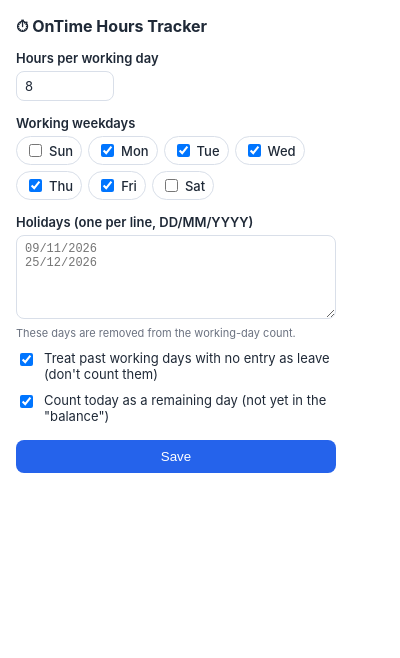
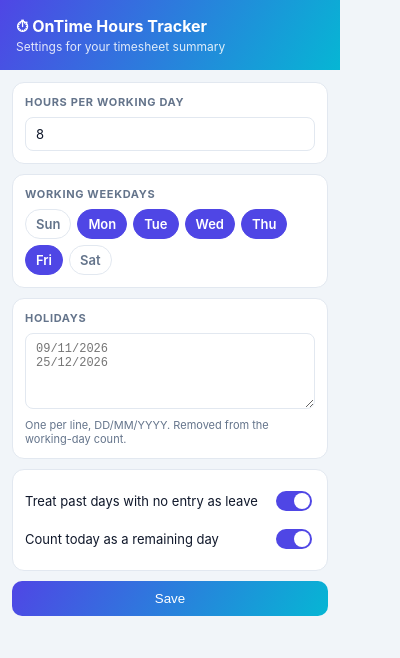
Before and after one commit to saubhagya-vishwakarma-simform/ontime-hours-tracker, a browser extension: page src/popup.html in a window 400 px wide. Drawn offline with Linux system fonts and the light colour scheme.

Commit message:
Redesign panel/popup, new KPI set
Co-Authored-By: Claude Sonnet 5.5 <noreply@anthropic.com>

```diff
--- a/src/popup.html
+++ b/src/popup.html
@@ -3,44 +3,49 @@
 <head>
 <meta charset="utf-8">
 <style>
-  :root { --text:#1f2937; --muted:#6b7280; --line:#d9dfe9; --bg:#fff; --accent:#2563eb; }
-  @media (prefers-color-scheme: dark) { :root { --text:#e5e9f2; --muted:#9aa4b8; --line:#34405a; --bg:#1b2130; --accent:#60a5fa; } }
-  body { width:320px; margin:0; padding:16px; background:var(--bg); color:var(--text); font:13px -apple-system,"Segoe UI",Roboto,Arial,sans-serif; }
-  h1 { font-size:16px; margin:0 0 4px; }
-  label { display:block; margin:14px 0 5px; font-weight:600; }
-  input, textarea { background:transparent; color:var(--text); border:1px solid var(--line); border-radius:8px; padding:6px 8px; font:inherit; }
-  input:focus, textarea:focus { outline:2px solid var(--accent); outline-offset:0; }
-  input[type=number] { width:80px; }
+  :root { --text:#0f172a; --muted:#64748b; --line:#e2e8f0; --bg:#f1f5f9; --card:#fff; --accent:#4f46e5; }
+  @media (prefers-color-scheme: dark) { :root { --text:#e8ecf7; --muted:#97a3bd; --line:#2b3550; --bg:#0f1424; --card:#1a2138; --accent:#818cf8; } }
+  * { box-sizing:border-box; }
+  body { width:340px; margin:0; background:var(--bg); color:var(--text); font:13px Inter,-apple-system,"Segoe UI",Roboto,Arial,sans-serif; }
+  header { padding:16px; color:#fff; background:linear-gradient(120deg,#4f46e5,#06b6d4); }
+  h1 { font-size:16px; margin:0; } header p { margin:3px 0 0; font-size:12px; opacity:.85; }
+  main { padding:12px; display:grid; gap:10px; }
+  section { background:var(--card); border:1px solid var(--line); border-radius:12px; padding:12px; }
+  h2 { font-size:11px; text-transform:uppercase; letter-spacing:.06em; color:var(--muted); margin:0 0 8px; }
+  input[type=number], textarea { width:100%; background:transparent; color:var(--text); border:1px solid var(--line); border-radius:8px; padding:8px 10px; font:inherit; }
+  input[type=number]:focus, textarea:focus { outline:2px solid var(--accent); border-color:transparent; }
+  textarea { height:76px; font-family:monospace; font-size:12px; resize:vertical; }
   .days { display:flex; gap:6px; flex-wrap:wrap; }
-  .days label { display:inline-flex; gap:4px; align-items:center; font-weight:500; margin:0; padding:4px 8px; border:1px solid var(--line); border-radius:99px; cursor:pointer; }
-  textarea { width:100%; box-sizing:border-box; height:84px; font-family:monospace; font-size:12px; resize:vertical; }
-  .chk { font-weight:400; display:flex; gap:8px; align-items:flex-start; margin:10px 0 0; }
-  .hint { color:var(--muted); font-size:11px; margin-top:4px; }
-  button { margin-top:16px; width:100%; padding:9px; background:var(--accent); color:#fff; border:0; border-radius:8px; font:600 13px inherit; cursor:pointer; }
-  button:hover { filter:brightness(1.1); }
-  #saved { color:#22c55e; text-align:center; min-height:16px; margin-top:8px; }
+  .days label { position:relative; cursor:pointer; }
+  .days input { position:absolute; opacity:0; }
+  .days span { display:block; padding:6px 10px; border:1px solid var(--line); border-radius:99px; font-weight:600; color:var(--muted); }
+  .days input:checked + span { background:var(--accent); border-color:var(--accent); color:#fff; }
+  .days input:focus-visible + span { outline:2px solid var(--accent); outline-offset:2px; }
+  .sw { display:flex; justify-content:space-between; align-items:center; gap:12px; padding:6px 0; cursor:pointer; }
+  .sw input { appearance:none; flex:none; width:36px; height:20px; border-radius:99px; background:var(--line); position:relative; transition:.2s; cursor:pointer; }
+  .sw input::after { content:""; position:absolute; top:2px; left:2px; width:16px; height:16px; border-radius:50%; background:#fff; transition:.2s; }
+  .sw input:checked { background:var(--accent); } .sw input:checked::after { left:18px; }
+  .hint { color:var(--muted); font-size:11px; margin-top:6px; }
+  button { width:100%; padding:10px; background:linear-gradient(120deg,#4f46e5,#06b6d4); color:#fff; border:0; border-radius:10px; font:700 13px inherit; cursor:pointer; }
+  button:hover { filter:brightness(1.08); }
+  #saved { text-align:center; min-height:16px; color:#16a34a; }
 </style>
 </head>
 <body>
-  <h1>⏱ OnTime Hours Tracker</h1>
-
-  <label>Hours per working day</label>
-  <input type="number" id="hoursPerDay" min="1" max="24" step="0.25">
-
-  <label>Working weekdays</label>
-  <div class="days" id="days"></div>
-
-  <label>Holidays (one per line, DD/MM/YYYY)</label>
-  <textarea id="holidays" placeholder="09/11/2026&#10;25/12/2026"></textarea>
-  <div class="hint">These days are removed from the working-day count.</div>
-
-  <label class="chk"><input type="checkbox" id="excludeMissingPastDays">
-    <span>Treat past working days with no entry as leave (don't count them)</span></label>
-  <label class="chk"><input type="checkbox" id="countTodayAsWorking">
-    <span>Count today as a remaining day (not yet in the "balance")</span></label>
-
-  <button id="save">Save</button>
-  <div id="saved"></div>
+  <header><h1>⏱ OnTime Hours Tracker</h1><p>Settings for your timesheet summary</p></header>
+  <main>
+    <section><h2>Hours per working day</h2>
+      <input type="number" id="hoursPerDay" min="1" max="24" step="0.25"></section>
+    <section><h2>Working weekdays</h2><div class="days" id="days"></div></section>
+    <section><h2>Holidays</h2>
+      <textarea id="holidays" placeholder="09/11/2026&#10;25/12/2026"></textarea>
+      <div class="hint">One per line, DD/MM/YYYY. Removed from the working-day count.</div></section>
+    <section>
+      <label class="sw"><span>Treat past days with no entry as leave</span><input type="checkbox" id="excludeMissingPastDays"></label>
+      <label class="sw"><span>Count today as a remaining day</span><input type="checkbox" id="countTodayAsWorking"></label>
+    </section>
+    <button id="save">Save</button><div id="saved"></div>
+  </main>
   <script src="defaults.js"></script>
   <script src="popup.js"></script>
 </body>
--- a/src/popup.js
+++ b/src/popup.js
@@ -11,7 +11,7 @@ function toIso(line) {
 chrome.storage.sync.get(DEFAULTS, (s) => {
   $("hoursPerDay").value = s.hoursPerDay;
   $("days").innerHTML = NAMES.map((n, i) =>
-    `<label><input type="checkbox" value="${i}" ${s.workDays.includes(i) ? "checked" : ""}>${n}</label>`).join("");
+    `<label><input type="checkbox" value="${i}" ${s.workDays.includes(i) ? "checked" : ""}><span>${n}</span></label>`).join("");
   $("holidays").value = s.holidays.map(toDisplay).join("\n");
   $("excludeMissingPastDays").checked = s.excludeMissingPastDays;
   $("countTodayAsWorking").checked = s.countTodayAsWorking;
```
Also changed, not shown: src/content.css (+26 -19 lines), src/content.js (+17 -16 lines).
